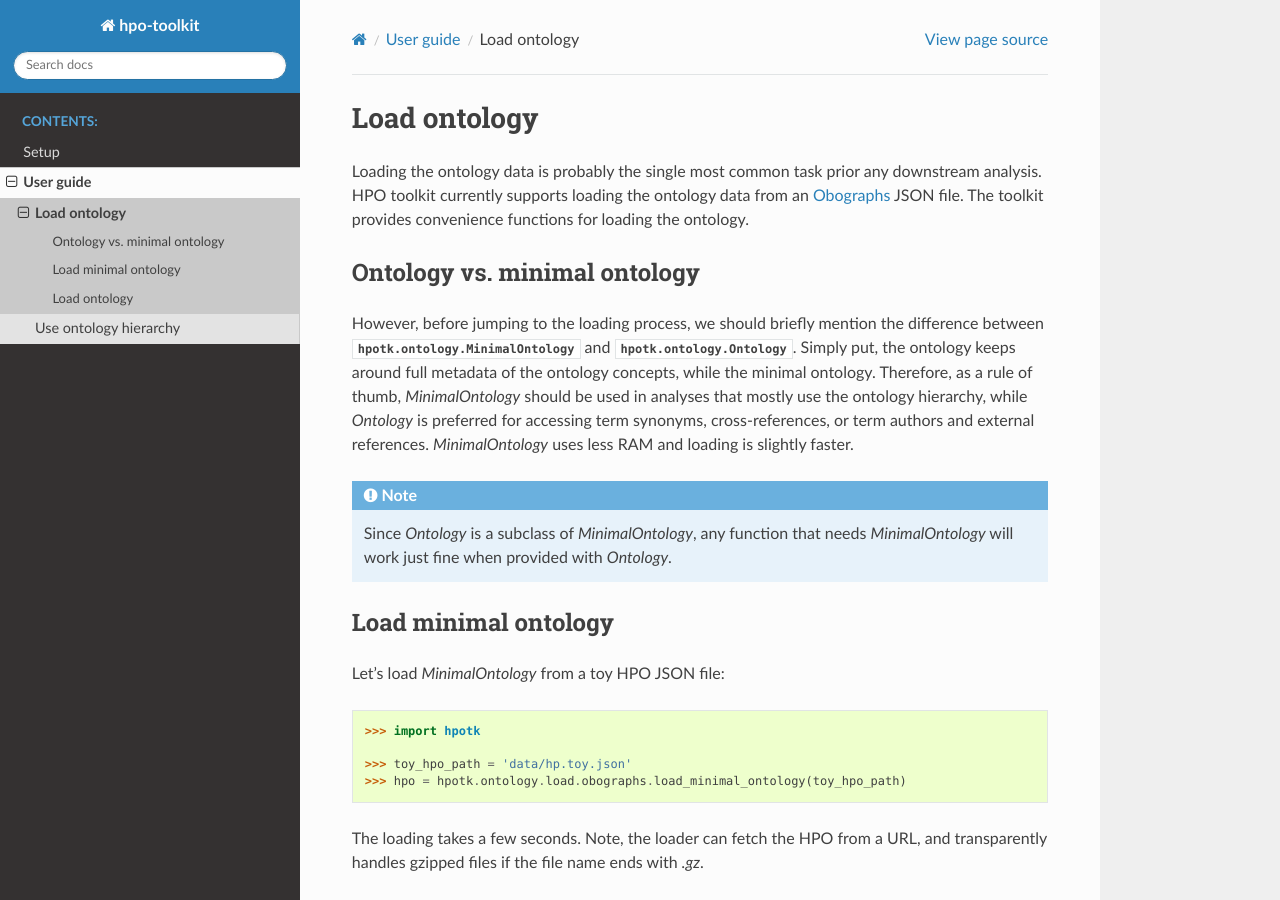
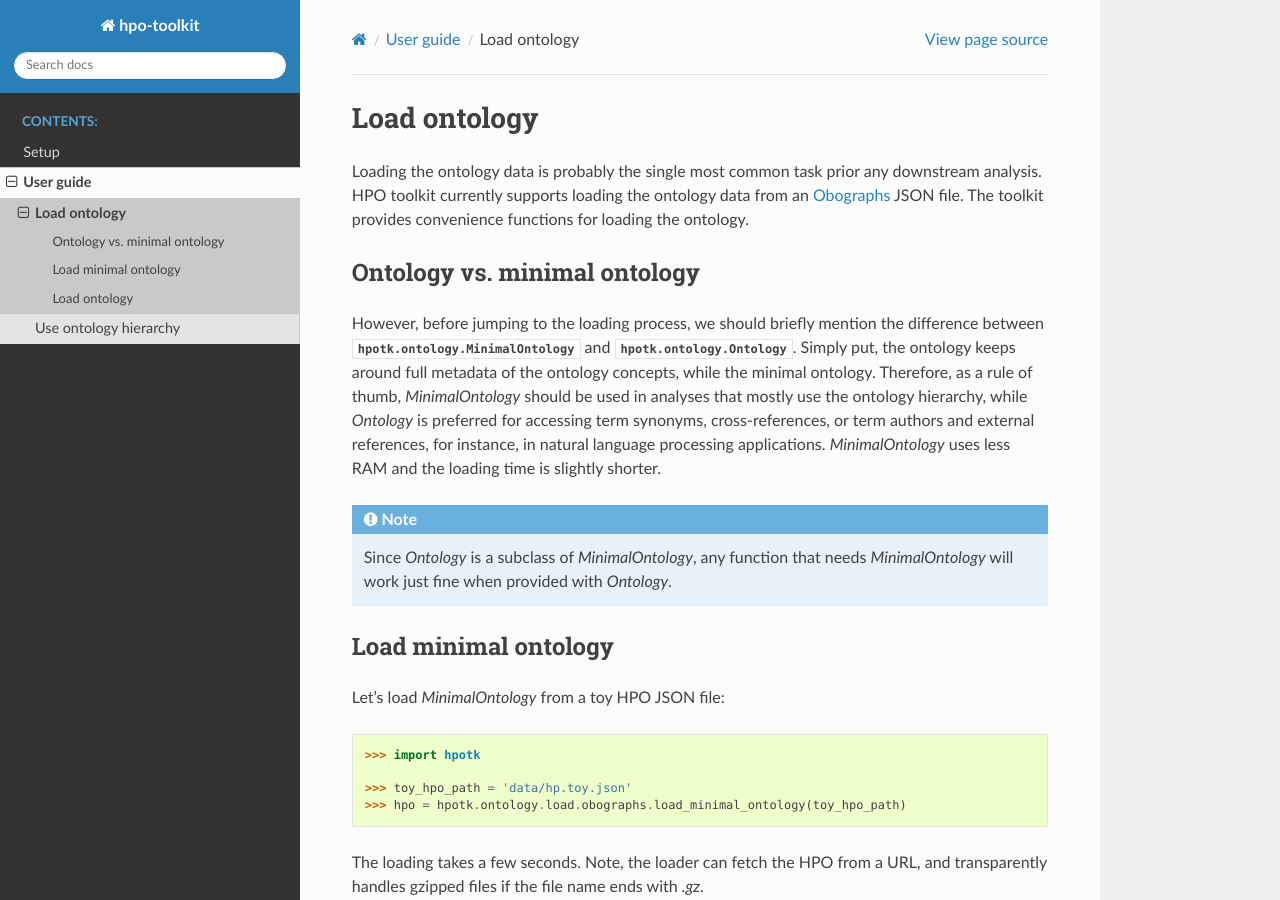
Before and after one commit to ielis/hpo-toolkit, a Sphinx documentation site: the page built from docs/load-ontology.rst, in a window 1280 px wide and 900 px high. Built offline with Sphinx 7.4.7 and the Read the Docs theme 2.0.0, drawn with Linux system fonts in a browser that asks for light colours; pages that are not in the unit, such as notebooks, are missing from menus.

Commit message:
Update load-ontology document.

```diff
--- a/docs/load-ontology.rst
+++ b/docs/load-ontology.rst
@@ -15,8 +15,8 @@ However, before jumping to the loading process, we should briefly mention the di
 :class:`hpotk.ontology.MinimalOntology` and :class:`hpotk.ontology.Ontology`. Simply put, the ontology keeps around
 full metadata of the ontology concepts, while the minimal ontology. Therefore, as a rule of thumb, `MinimalOntology`
 should be used in analyses that mostly use the ontology hierarchy, while `Ontology` is preferred for accessing term
-synonyms, cross-references, or term authors and external references. `MinimalOntology` uses less RAM and loading
-is slightly faster.
+synonyms, cross-references, or term authors and external references, for instance, in natural language processing
+applications. `MinimalOntology` uses less RAM and the loading time is slightly shorter.
 
 .. note::
 
```
